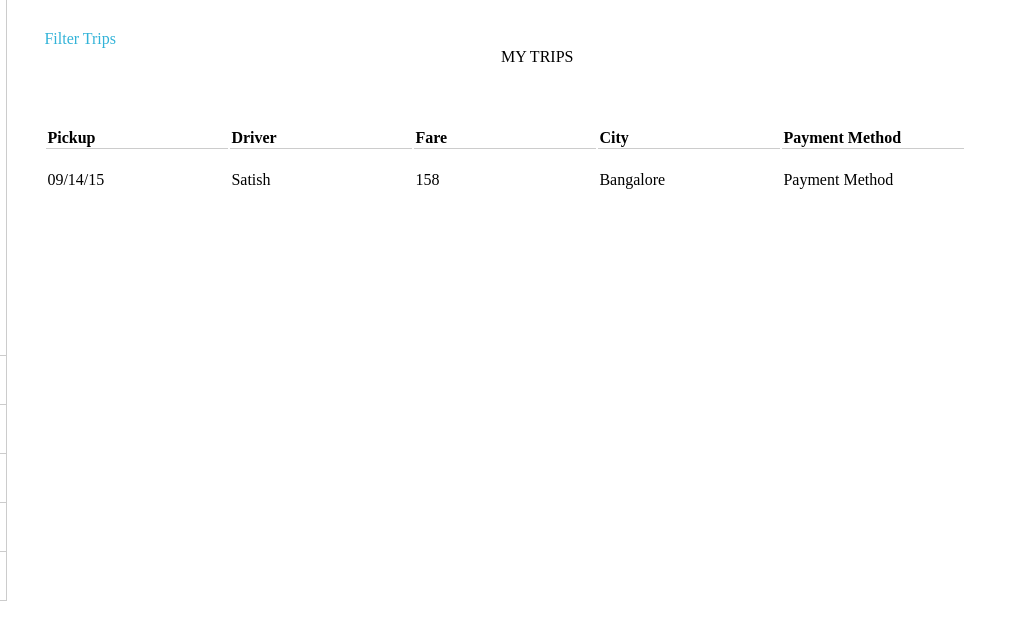
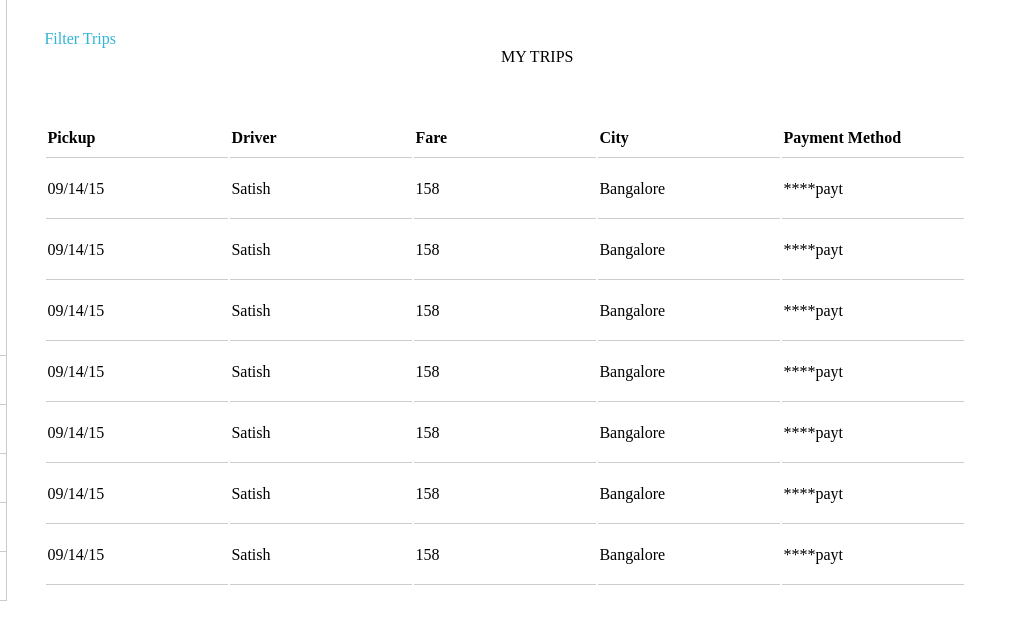
Before and after one commit to pratikanthi/vtuhackfest-challenge1-web, a plain HTML site: page index.html in a window 1280 px wide. Shown: the full height of the page, 250-1280 px from the left. Drawn offline with Linux system fonts and the light colour scheme; a web font is replaced by a local one.

Commit message:
Additional Style

```diff
--- a/css/style.css
+++ b/css/style.css
@@ -123,6 +123,12 @@ html,body{
   width:180px;
   text-align:left;
   border-bottom:1px solid #ccc;
+  padding-bottom:10px;
+}
+
+
+.fancy-table tr>td{
+  border-bottom:1px solid #ccc;
 }
 
 td{
--- a/index.html
+++ b/index.html
@@ -46,18 +46,63 @@
               <table class="fancy-table">
 
                 <tr class="table-header">
+
                   <th>Pickup</th>
                   <th>Driver</th>
                   <th>Fare</th>
                   <th>City</th>
                   <th>Payment Method</th>
+
+                </tr>
+                <tr>
+
+                  <td>09/14/15</td>
+                  <td>Satish</td>
+                  <td>158</td>
+                  <td>Bangalore</td>
+                  <td>****payt</td>
                 </tr>
                 <tr>
                   <td>09/14/15</td>
                   <td>Satish</td>
                   <td>158</td>
                   <td>Bangalore</td>
-                  <td>Payment Method</td>
+                  <td>****payt</td>
+                </tr>
+                <tr>
+                  <td>09/14/15</td>
+                  <td>Satish</td>
+                  <td>158</td>
+                  <td>Bangalore</td>
+                  <td>****payt</td>
+                </tr>
+                <tr>
+                  <td>09/14/15</td>
+                  <td>Satish</td>
+                  <td>158</td>
+                  <td>Bangalore</td>
+                  <td>****payt</td>
+                </tr>
+                <tr>
+                  <td>09/14/15</td>
+                  <td>Satish</td>
+                  <td>158</td>
+                  <td>Bangalore</td>
+                  <td>****payt</td>
+                </tr>
+                <tr>
+                  <td>09/14/15</td>
+                  <td>Satish</td>
+                  <td>158</td>
+                  <td>Bangalore</td>
+                  <td>****payt</td>
+                </tr>
+                <tr>
+                  <td>09/14/15</td>
+                  <td>Satish</td>
+                  <td>158</td>
+                  <td>Bangalore</td>
+                  <td>****payt</td>
                 </tr>
               </table>
 
```
